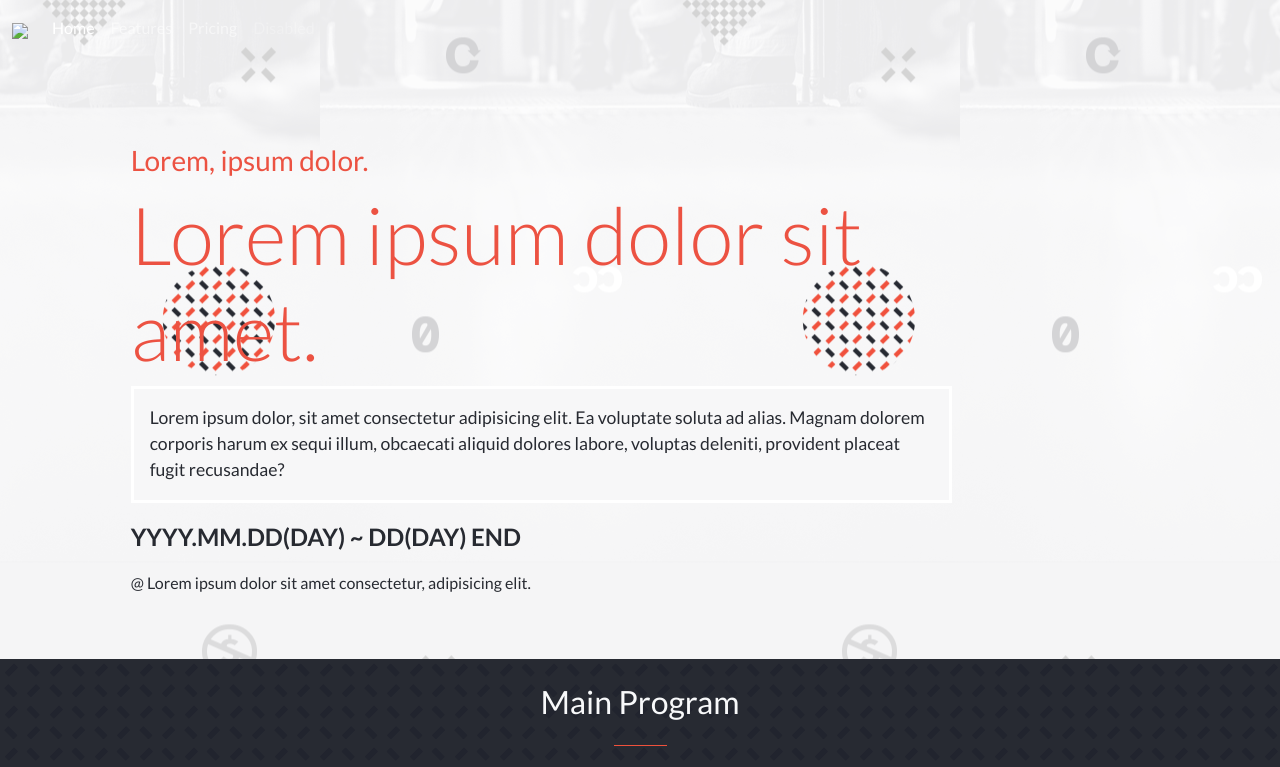
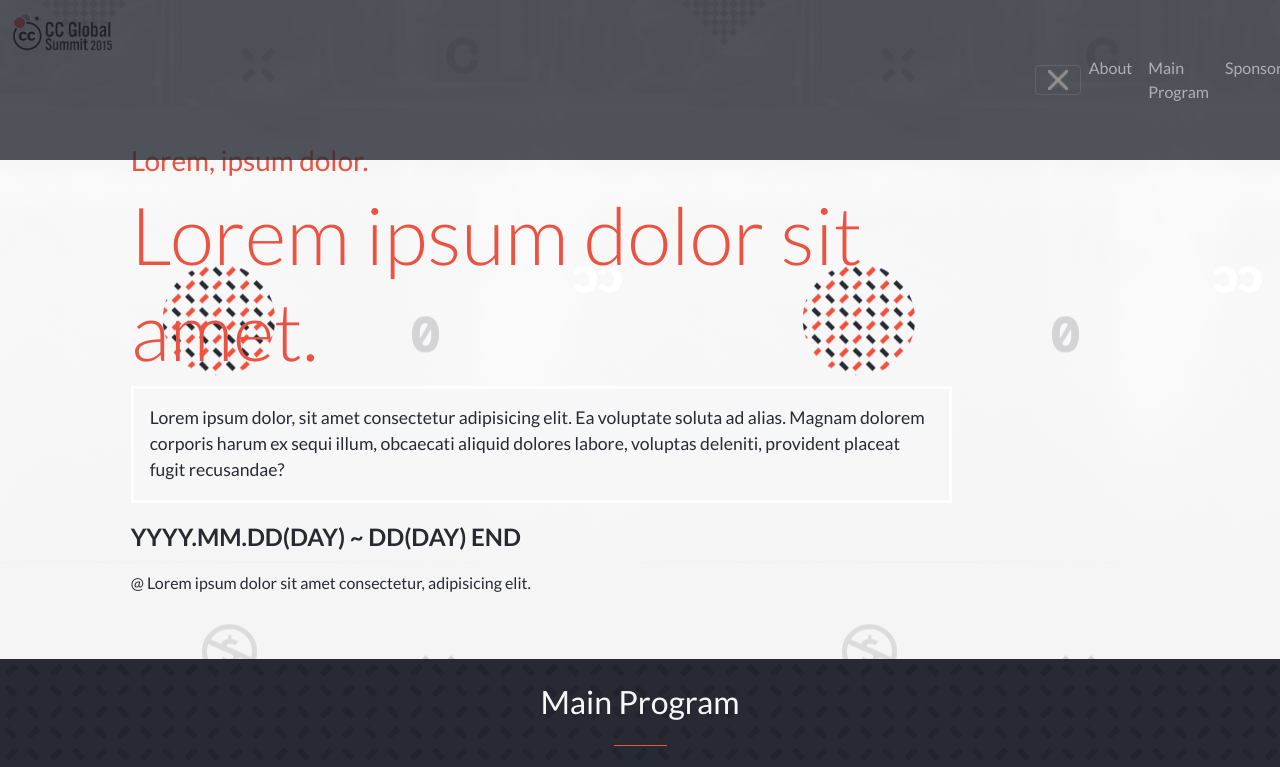
Before and after one commit to Camilovelag/motorbike-expo, a website: page index.html in a window 1280 px wide. Shown: the top 767 px of the page. Drawn offline with Linux system fonts and the light colour scheme.

Commit message:
Fix toggle menu display

```diff
--- a/css/styles.css
+++ b/css/styles.css
@@ -11,26 +11,18 @@ header {
   top: 0;
 }
 
-#menu-btn > div {
+#navbarNav {
   position: absolute;
   left: 0;
   top: 0;
-  min-width: 50vw;
+  min-width: 100vw;
   background-color: rgba(39, 42, 50, 0.8);
   color: #fff;
 }
 
-#close-btn {
-  width: fit-content;
-  align-self: flex-end;
-  color: #fff;
-  background-color: rgba(39, 42, 50, 0);
-  border: none;
-}
-
-.menu-link {
-  background-color: rgba(39, 42, 50, 0.4);
-  border: 1px solid rgb(247, 247, 248);
+.menu-btn {
+  width: 20px;
+  height: 20px;
 }
 
 .bg-light-wrap {
--- a/index.html
+++ b/index.html
@@ -10,60 +10,30 @@
 </head>
 <body>
   <header>
-    <!-- <nav class="navbar navbar-light navbar-expand-xxl">
-      <a class="btn" data-bs-toggle="collapse" href="#menu-btn" role="button" aria-expanded="false" aria-controls="menu-btn">
-        <svg xmlns="http://www.w3.org/2000/svg" width="30" height="30" fill="currentColor" class="bi bi-list" viewBox="0 0 16 16">
-          <path fill-rule="evenodd" d="M2.5 12a.5.5 0 0 1 .5-.5h10a.5.5 0 0 1 0 1H3a.5.5 0 0 1-.5-.5zm0-4a.5.5 0 0 1 .5-.5h10a.5.5 0 0 1 0 1H3a.5.5 0 0 1-.5-.5zm0-4a.5.5 0 0 1 .5-.5h10a.5.5 0 0 1 0 1H3a.5.5 0 0 1-.5-.5z"/>
-        </svg>
-      </a>
-      <a href="./index.html">
-        <img src="./assets/images/logo.png" alt="" id="logo-home-btn">
-      </a>
-      <div class="collapse " id="menu-btn">
-        <div class="d-flex flex-column p-3 gap-3">
-          <a class="btn menu-link" data-bs-toggle="collapse" href="#menu-btn" role="button" aria-expanded="false" aria-controls="menu-btn" id="close-btn">
-            <svg xmlns="http://www.w3.org/2000/svg" width="20" height="20" fill="currentColor" class="bi bi-x-lg" viewBox="0 0 16 16">
-              <path d="M2.146 2.854a.5.5 0 1 1 .708-.708L8 7.293l5.146-5.147a.5.5 0 0 1 .708.708L8.707 8l5.147 5.146a.5.5 0 0 1-.708.708L8 8.707l-5.146 5.147a.5.5 0 0 1-.708-.708L7.293 8 2.146 2.854Z"/>
-            </svg>
-          </a>
-          <ul class="list-group">
-            <li class=" menu-link list-group-item">
-              <a class="link-light text-decoration-none" href="./about.html">About</a>
-            </li>
-            <li class=" menu-link list-group-item">
-              <a class="link-light text-decoration-none" href="#">Program</a>
-            </li>
-            <li class=" menu-link list-group-item">
-              <a class="link-light text-decoration-none" href="#">Sponsors</a>
-            </li>
-            <li class=" menu-link list-group-item">
-              <a class="link-light text-decoration-none" href="#">Past events</a>
-            </li>
-          </ul>
-        </div>
-      </div>
-    </nav>    -->
-
     <nav class="navbar navbar-expand-md navbar-dark">
       <div class="container">
-        <a class="navbar-brand" href="#"><img src="assets/img/logo-white.png" width="100px"> </a>
         <button class="navbar-toggler" type="button" data-bs-toggle="collapse" data-bs-target="#navbarNav"
           aria-controls="navbarNav" aria-expanded="false" aria-label="Toggle navigation">
-          <span class="navbar-toggler-icon"></span>
+          <img src="./assets/icons/mobile_menu.png" alt="" class="menu-btn">
         </button>
-        <div class="collapse navbar-collapse" id="navbarNav">
-          <ul class="navbar-nav ms-auto mb-2 mb-lg-0">
+        <a class="navbar-brand" href="#"><img src="./assets/images/logo.png" width="100px"> </a>
+        <div class="collapse navbar-collapse p-5" id="navbarNav">
+          <button class="navbar-toggler d-flex offset-10" type="button" data-bs-toggle="collapse" data-bs-target="#navbarNav"
+          aria-controls="navbarNav" aria-expanded="false" aria-label="Toggle navigation">
+            <img src="./assets/icons/close-icon.png" alt="" class="menu-btn">
+          </button>
+          <ul class="navbar-nav">
             <li class="nav-item">
-              <a class="nav-link active" aria-current="page" href="#">Home</a>
+              <a class="nav-link" aria-current="page" href="#">About</a>
             </li>
             <li class="nav-item">
-              <a class="nav-link" href="#">Features</a>
+              <a class="nav-link" href="#">Main Program</a>
             </li>
             <li class="nav-item">
-              <a class="nav-link" href="#">Pricing</a>
+              <a class="nav-link" href="#">Sponsors</a>
             </li>
             <li class="nav-item">
-              <a class="nav-link disabled">Disabled</a>
+              <a class="nav-link">Previous Events</a>
             </li>
           </ul>
         </div>
```
Also changed, not shown: assets/icons/close-icon.png (added), assets/icons/mobile_menu.png (added).
